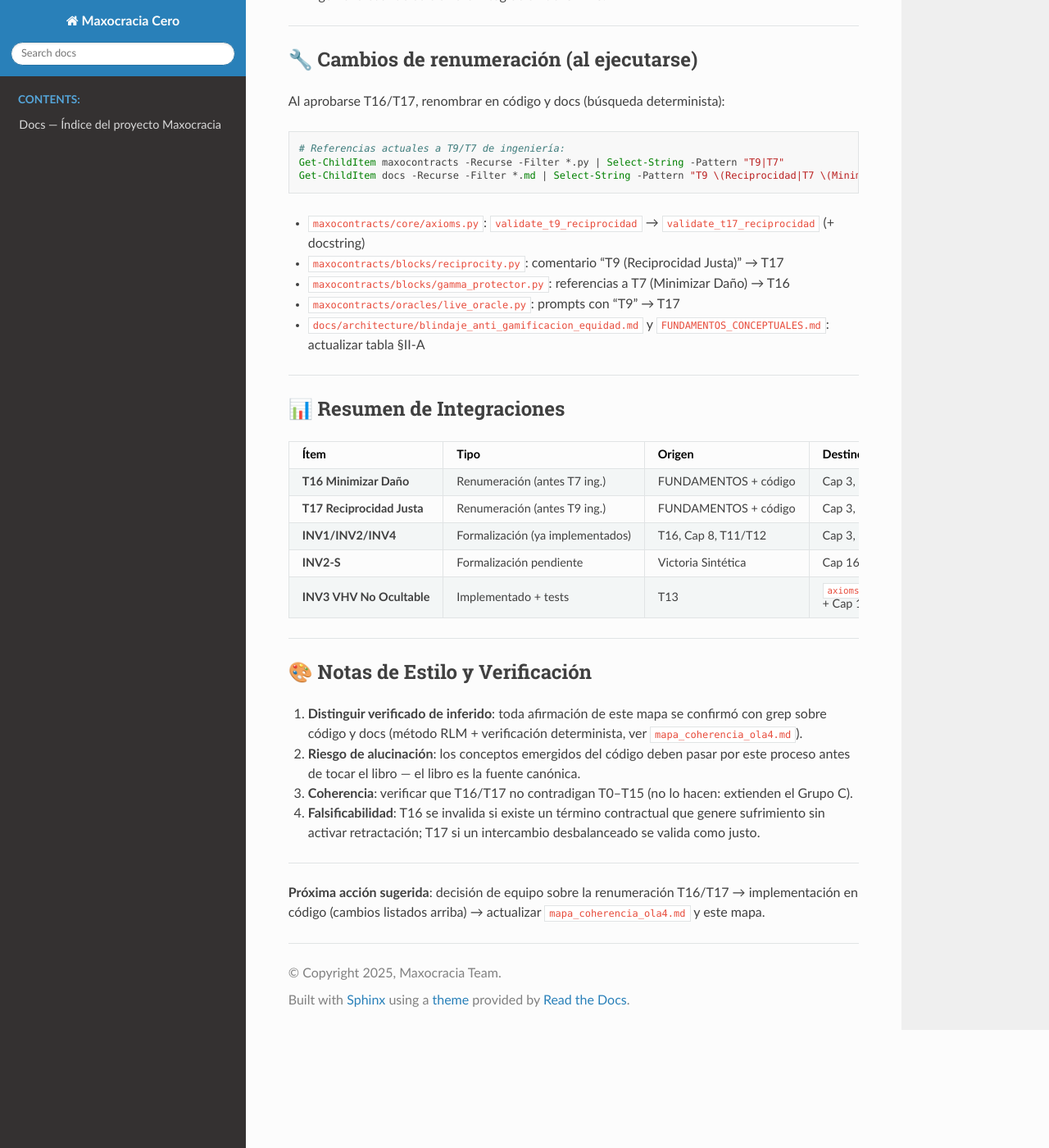
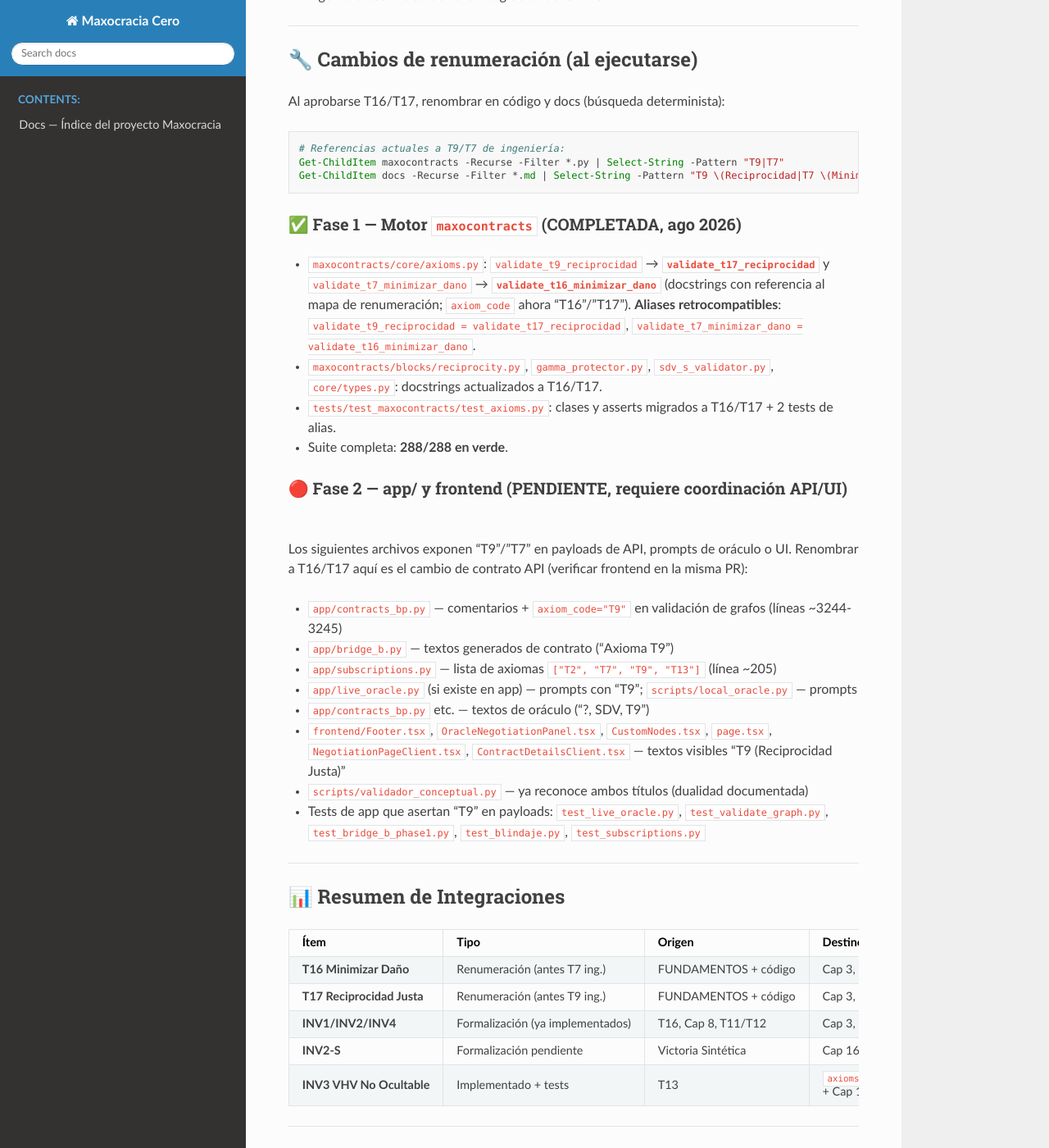
Before and after one commit to maxnelsonlopez/maxocracia-cero, a Sphinx documentation site: the page built from docs/book/edicion_3_dinamica/integraciones_pendientes/mapa_axiomas_ingenieria_puente.md, in a window 1280 px wide and 1400 px high, scrolled down 2686 px. Shown: the whole window at 82% size. Built offline with Sphinx 7.4.7 and the Read the Docs theme 3.1.0, drawn with Linux system fonts in a browser that asks for light colours; pages that are not in the unit, such as notebooks, are missing from menus.

Commit message:
feat(axioms): renumeracion T16/T17 en el motor - teoria primero, validate_t16_minimizar_dano y validate_t17_reciprocidad con aliases retrocompatibles, 288/288 tests

````diff
--- a/docs/book/edicion_3_dinamica/integraciones_pendientes/mapa_axiomas_ingenieria_puente.md
+++ b/docs/book/edicion_3_dinamica/integraciones_pendientes/mapa_axiomas_ingenieria_puente.md
@@ -102,11 +102,32 @@ Get-ChildItem maxocontracts -Recurse -Filter *.py | Select-String -Pattern "T9|T
 Get-ChildItem docs -Recurse -Filter *.md | Select-String -Pattern "T9 \(Reciprocidad|T7 \(Minimizar"
 ```
 
-- `maxocontracts/core/axioms.py`: `validate_t9_reciprocidad` → `validate_t17_reciprocidad` (+ docstring)
-- `maxocontracts/blocks/reciprocity.py`: comentario "T9 (Reciprocidad Justa)" → T17
-- `maxocontracts/blocks/gamma_protector.py`: referencias a T7 (Minimizar Daño) → T16
-- `maxocontracts/oracles/live_oracle.py`: prompts con "T9" → T17
-- `docs/architecture/blindaje_anti_gamificacion_equidad.md` y `FUNDAMENTOS_CONCEPTUALES.md`: actualizar tabla §II-A
+### ✅ Fase 1 — Motor `maxocontracts` (COMPLETADA, ago 2026)
+
+- `maxocontracts/core/axioms.py`: `validate_t9_reciprocidad` → **`validate_t17_reciprocidad`** y
+  `validate_t7_minimizar_dano` → **`validate_t16_minimizar_dano`** (docstrings con referencia al mapa
+  de renumeración; `axiom_code` ahora "T16"/"T17"). **Aliases retrocompatibles**:
+  `validate_t9_reciprocidad = validate_t17_reciprocidad`, `validate_t7_minimizar_dano = validate_t16_minimizar_dano`.
+- `maxocontracts/blocks/reciprocity.py`, `gamma_protector.py`, `sdv_s_validator.py`, `core/types.py`:
+  docstrings actualizados a T16/T17.
+- `tests/test_maxocontracts/test_axioms.py`: clases y asserts migrados a T16/T17 + 2 tests de alias.
+- Suite completa: **288/288 en verde**.
+
+### 🔴 Fase 2 — app/ y frontend (PENDIENTE, requiere coordinación API/UI)
+
+Los siguientes archivos exponen "T9"/"T7" en payloads de API, prompts de oráculo o UI. Renombrar
+a T16/T17 aquí es el cambio de contrato API (verificar frontend en la misma PR):
+
+- `app/contracts_bp.py` — comentarios + `axiom_code="T9"` en validación de grafos (líneas ~3244-3245)
+- `app/bridge_b.py` — textos generados de contrato ("Axioma T9")
+- `app/subscriptions.py` — lista de axiomas `["T2", "T7", "T9", "T13"]` (línea ~205)
+- `app/live_oracle.py` (si existe en app) — prompts con "T9"; `scripts/local_oracle.py` — prompts
+- `app/contracts_bp.py` etc. — textos de oráculo ("?, SDV, T9")
+- `frontend/Footer.tsx`, `OracleNegotiationPanel.tsx`, `CustomNodes.tsx`, `page.tsx`,
+  `NegotiationPageClient.tsx`, `ContractDetailsClient.tsx` — textos visibles "T9 (Reciprocidad Justa)"
+- `scripts/validador_conceptual.py` — ya reconoce ambos títulos (dualidad documentada)
+- Tests de app que asertan "T9" en payloads: `test_live_oracle.py`, `test_validate_graph.py`,
+  `test_bridge_b_phase1.py`, `test_blindaje.py`, `test_subscriptions.py`
 
 ---
 
@@ -114,8 +135,8 @@ Get-ChildItem docs -Recurse -Filter *.md | Select-String -Pattern "T9 \(Reciproc
 
 | Ítem | Tipo | Origen | Destino | Prioridad | Estado |
 |---|---|---|---|---|---|
-| **T16 Minimizar Daño** | Renumeración (antes T7 ing.) | FUNDAMENTOS + código | Cap 3, 17 | ⭐⭐⭐ Alta | 🟡 Propuesta |
-| **T17 Reciprocidad Justa** | Renumeración (antes T9 ing.) | FUNDAMENTOS + código | Cap 3, 17 | ⭐⭐⭐ Alta | 🟡 Propuesta |
+| **T16 Minimizar Daño** | Renumeración (antes T7 ing.) | FUNDAMENTOS + código | Cap 3, 17 | ⭐⭐⭐ Alta | 🟢 Motor renumerado (ago 2026); Fase 2 app/frontend pendiente |
+| **T17 Reciprocidad Justa** | Renumeración (antes T9 ing.) | FUNDAMENTOS + código | Cap 3, 17 | ⭐⭐⭐ Alta | 🟢 Motor renumerado (ago 2026); Fase 2 app/frontend pendiente |
 | **INV1/INV2/INV4** | Formalización (ya implementados) | T16, Cap 8, T11/T12 | Cap 3, 8, 17 | ⭐ Media | 🟢 Mapeados |
 | **INV2-S** | Formalización pendiente | Victoria Sintética | Cap 16 + spec | ⭐⭐ Muy Alta | 🟡 En progreso (mapa SDV-S) |
 | **INV3 VHV No Ocultable** | Implementado + tests | T13 | `axioms.py` + Cap 17 | ⭐⭐ Muy Alta | 🟢 Completado (ago 2026) |
````
Also changed, not shown: docs/architecture/mapa_coherencia_ola4.md (+12 -9 lines), 6 other files.
